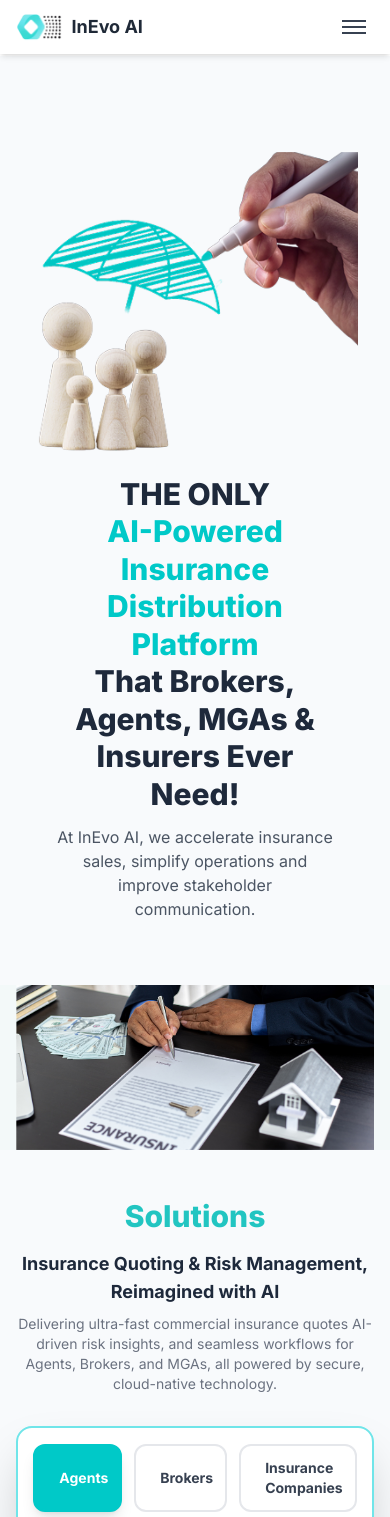
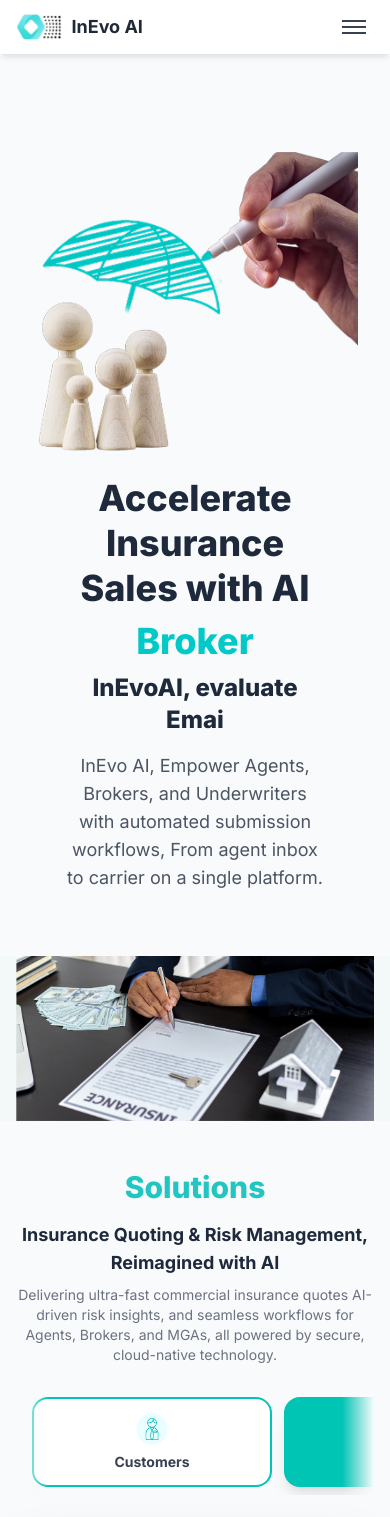
Before and after one commit to gvk2800/inevo_website_beta, a React (Vite) app: page / in a window 390 px wide. Shown: the top 1517 px of the page. Built offline with nearby package versions, Linux system fonts and the light colour scheme.

Commit message:
Modified Landing page/ mobile/faqs

```diff
--- a/src/components/Hero.jsx
+++ b/src/components/Hero.jsx
@@ -1,25 +1,84 @@
+import { useState, useEffect } from 'react';
 import heroImage from '../assests/hero-image.png';
 
 const Hero = () => {
+  const personas = [
+    {
+      role: 'Agent',
+      message: 'Create submission with AI, or Send quote form in email attachment.'
+    },
+    {
+      role: 'Broker',
+      message: 'InEvoAI, evaluate Email, fix errors , Assess attached forms, score Risk, assign it to Underwriter.'
+    },
+    {
+      role: 'Underwriter',
+      message: 'InEvoAI, Create Quote submission queue, show risk score, provide agent communication, option for carrier submission at one click .'
+    }
+  ];
+
+  const [personaIndex, setPersonaIndex] = useState(0);
+  const [roleCharIndex, setRoleCharIndex] = useState(0);
+  const [messageCharIndex, setMessageCharIndex] = useState(0);
+
+  useEffect(() => {
+    const current = personas[personaIndex];
+    let timeoutId;
+
+    if (roleCharIndex < current.role.length) {
+      timeoutId = setTimeout(() => {
+        setRoleCharIndex((prev) => prev + 1);
+      }, 120);
+    } else if (messageCharIndex < current.message.length) {
+      timeoutId = setTimeout(() => {
+        setMessageCharIndex((prev) => prev + 1);
+      }, 45);
+    } else {
+      timeoutId = setTimeout(() => {
+        setPersonaIndex((prev) => (prev + 1) % personas.length);
+        setRoleCharIndex(0);
+        setMessageCharIndex(0);
+      }, 1500);
+    }
+
+    return () => clearTimeout(timeoutId);
+  }, [roleCharIndex, messageCharIndex, personaIndex, personas]);
+
   return (
     <div className="bg-slate-50 py-16 px-8 md:px-0 flex flex-col md:flex-row items-center">
-      <div className="md:w-1/2 mt-8 md:mt-0 flex justify-end w-full order-1 md:order-2">
+      {/* Text Section */}
+      <div className="order-2 md:order-1 md:w-1/2 text-center md:text-left px-8 md:px-16">
+        <h1 className="text-4xl md:text-5xl font-extrabold text-dark-text leading-tight">
+          {/* Static first line */}
+          <span className="block">Accelerate Insurance Sales with AI</span>
+
+          {/* Dynamic lines with typewriter effect (role + message) */}
+          <span className="text-brand-blue block mt-2">
+            {personas[personaIndex].role.slice(0, roleCharIndex)}
+          </span>
+          <span className="block mt-2 text-2xl md:text-3xl">
+            {personas[personaIndex].message.slice(0, messageCharIndex)}
+          </span>
+
+          {/* Static fourth line */}
+          {/* <span className="block mt-4">
+            InEvo AI, Empower Agents, Brokers, and Underwriters with automated submission workflows, From agent inbox to carrier on a single platform.
+          </span> */}
+        </h1>
+
+        <p className="mt-4 text-lg text-gray-600">
+        InEvo AI, Empower Agents, Brokers, and Underwriters with automated submission workflows, From agent inbox to carrier on a single platform.
+        </p>
+      </div>
+
+      {/* Image Section */}
+      <div className="order-1 md:order-2 md:w-1/2 mt-8 md:mt-0 flex justify-end w-full">
         <img
           src={heroImage}
           alt="AI powered solutions"
           className="w-80 md:w-[500px] h-auto"
         />
       </div>
-      <div className="md:w-1/2 text-center md:text-left px-6 md:px-16 order-2 md:order-1">
-        <h1 className="text-3xl sm:text-4xl md:text-5xl font-extrabold text-dark-text leading-tight">
-          <span className="block">THE ONLY</span>
-          <span className="text-brand-blue">AI-Powered Insurance Distribution Platform</span>
-          <span className="block">That Brokers, Agents, MGAs & Insurers Ever Need!</span>
-        </h1>
-        <p className="mt-3 text-base md:text-lg text-gray-600">
-          At InEvo AI, we accelerate insurance sales, simplify operations and improve stakeholder communication.
-        </p>
-      </div>
     </div>
   );
 };
--- a/src/components/Solutions.jsx
+++ b/src/components/Solutions.jsx
@@ -7,8 +7,18 @@
 import greenTickIcon from '../assests/greentickicon.png';
 
 const solutionsData = {
+  customers: {
+    icon: <img src={personimg} alt="customer" className="w-8 h-8 md:w-10 md:h-10 lg:w-12 lg:h-12 object-contain" />,
+    title: 'Customers',
+    subtitle: 'Customers get faster, fairer quotes and better service.',
+    points: [
+      { title: 'Better experience', description: 'Fewer and easy questions, smoother journey' },
+      { title: 'Shorter wait time', description: 'Quotes delivered in seconds, not hours' },
+      { title: 'More accurate pricing', description: 'Dynamic risk analysis leads to fairer, more transparent quotes' },
+    ],
+  },
   agents: {
-    icon: <img src={agentimg} alt="agent" />,
+    icon: <img src={agentimg} alt="agent" className="w-8 h-8 md:w-10 md:h-10 lg:w-12 lg:h-12 object-contain" />,
     title: 'Agents',
     subtitle: 'Accelerate your quote process with AI-powered Assistant',
     points: [
@@ -17,8 +27,9 @@
       { title: 'Customer Data Ingestion', description: 'Access previous applications and auto-populate recurring client data' },
     ],
   },
+
   brokers: {
-    icon: <img src={personimg} alt="person" />,
+    icon: <img src={personimg} alt="person" className="w-8 h-8 md:w-10 md:h-10 lg:w-12 lg:h-12 object-contain" />,
     title: 'Brokers',
     subtitle: 'Scale your operations with automated workflows and comprehensive management tools.',
     points: [
@@ -28,7 +39,7 @@
     ],
   },
   insuranceCompanies: {
-    icon: <img src={secureimg} alt="secure" />,
+    icon: <img src={secureimg} alt="secure" className="w-8 h-8 md:w-10 md:h-10 lg:w-12 lg:h-12 object-contain" />,
     title: 'Insurance Companies',
     subtitle: 'Receive high-quality, pre-validated submissions with comprehensive risk analysis.',
     points: [
@@ -45,6 +56,15 @@
 
   return (
     <div className="py-12 md:py-24 px-4 bg-slate-50">
+      <style jsx>{`
+        .scrollbar-hide {
+          -ms-overflow-style: none;
+          scrollbar-width: none;
+        }
+        .scrollbar-hide::-webkit-scrollbar {
+          display: none;
+        }
+      `}</style>
       <div className="text-center mb-8 md:mb-16">
         <h2 className="text-3xl md:text-4xl lg:text-5xl font-extrabold text-[#22C5C1]">Solutions</h2>
         <p className="mt-4 text-lg md:text-xl font-bold text-dark-text max-w-4xl mx-auto">
@@ -54,8 +74,33 @@
           Delivering ultra-fast commercial insurance quotes AI-driven risk insights, and seamless workflows for Agents, Brokers, and MGAs, all powered by secure, cloud-native technology.
         </p>
       </div>
+
+      {/* Mobile Horizontal Scroll Section */}
+      <div className="md:hidden mb-6">
+        <div className="relative">
+          <div className="flex overflow-x-auto scrollbar-hide gap-3 px-4 pb-2" style={{ scrollbarWidth: 'none', msOverflowStyle: 'none' }}>
+            {Object.keys(solutionsData).map((key) => (
+              <MobileTabCard
+                key={key}
+                icon={solutionsData[key].icon}
+                label={solutionsData[key].title}
+                tabName={key}
+                activeTab={activeTab}
+                setActiveTab={setActiveTab}
+              />
+            ))}
+            {/* Spacer to show partial next card */}
+            <div className="w-[80px] flex-shrink-0"></div>
+          </div>
+          {/* Fade indicators */}
+          <div className="absolute top-0 right-0 w-8 h-full bg-gradient-to-l from-slate-50 to-transparent pointer-events-none"></div>
+          <div className="absolute top-0 left-0 w-8 h-full bg-gradient-to-r from-slate-50 to-transparent pointer-events-none"></div>
+        </div>
+      </div>
+
       <div className="max-w-7xl mx-auto bg-white rounded-2xl md:rounded-3xl shadow-2xl p-4 md:p-6 border-2 border-brand-teal-light flex flex-col md:flex-row gap-4 md:gap-6">
-        <div className="flex md:flex-col justify-center md:justify-start gap-3 md:gap-4 w-full md:w-1/3">
+        {/* Desktop Vertical Tabs - Hidden on mobile */}
+        <div className="hidden md:flex flex-col justify-center md:justify-start gap-3 md:gap-4 w-full md:w-1/3">
           {Object.keys(solutionsData).map((key) => (
             <TabButton
               key={key}
@@ -109,10 +154,31 @@
       onClick={() => setActiveTab(tabName)}
       className={`flex items-center text-left p-3 md:p-6 rounded-xl transition-all duration-300 w-full border-2 ${isActive ? 'bg-brand-blue text-white border-brand-blue shadow-lg' : 'bg-white text-gray-700 border-gray-200 hover:bg-gray-50'}`}
     >
-      <div className={`mr-3 md:mr-4 ${isActive ? 'text-white' : 'text-brand-blue'}`}>{icon}</div>
+      <div className={`mr-3 md:mr-4 ${isActive ? 'text-white' : 'text-brand-blue'} w-10 h-10 md:w-12 md:h-12 flex items-center justify-center shrink-0`}>{icon}</div>
       <span className="font-semibold text-sm md:text-lg">{label}</span>
     </button>
   );
 };
 
+const MobileTabCard = ({ icon, label, tabName, activeTab, setActiveTab }) => {
+  const isActive = activeTab === tabName;
+  return (
+    <button
+      onClick={() => setActiveTab(tabName)}
+      className={`flex flex-col items-center justify-center p-6 rounded-2xl transition-all duration-300 w-[240px] h-[90px] border-2 flex-shrink-0 ${
+        isActive
+          ? 'bg-[#00C4B4] text-white border-[#00C4B4] shadow-lg'
+          : 'bg-white text-gray-700 border-[#00C4B4] hover:bg-gray-50'
+      }`}
+    >
+      <div className={`mb-2 ${isActive ? 'text-white' : 'text-[#00C4B4]'} w-16 h-16 flex items-center justify-center`}>
+        {icon}
+      </div>
+      <span className={`font-semibold text-sm text-center leading-tight ${isActive ? 'text-white' : 'text-gray-700'}`}>
+        {label}
+      </span>
+    </button>
+  );
+};
+
 export default Solutions;
```
Also changed, not shown: src/components/faqs/Faqs.jsx (+28 -8 lines).
